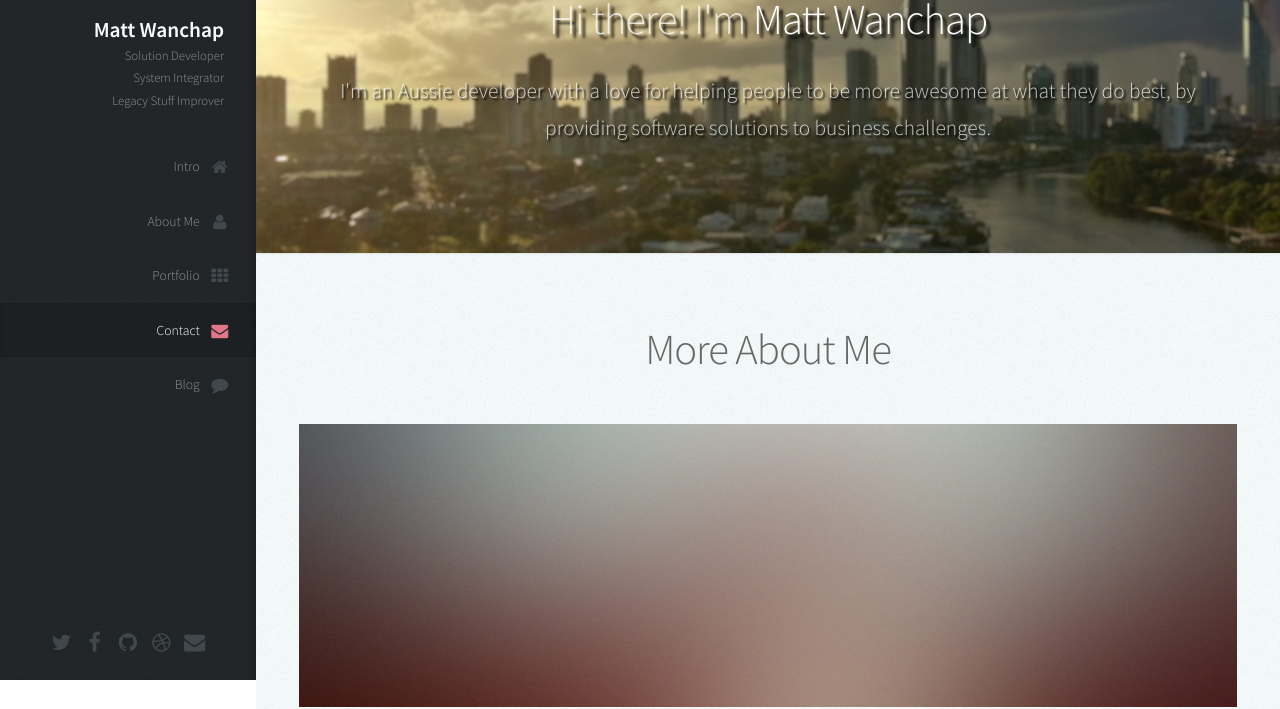
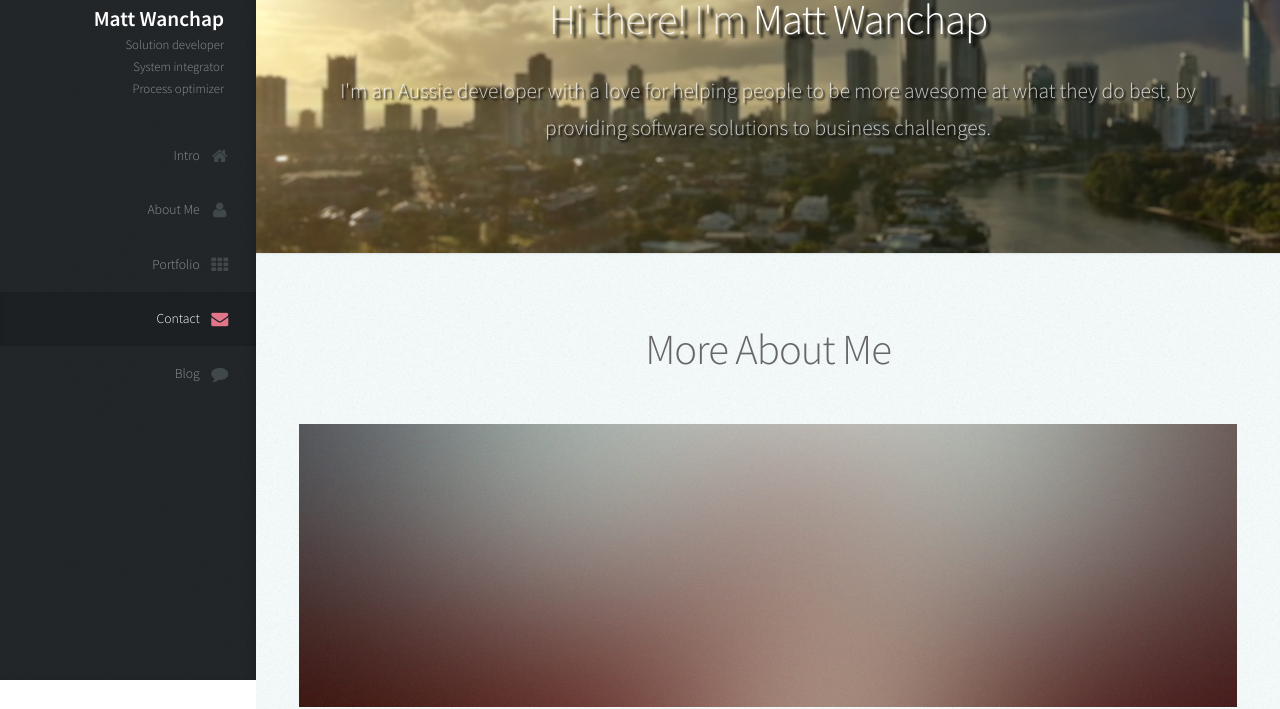
Before and after one commit to mwanchap/mwanchap.github.io, a plain HTML site: page index.html in a window 1280 px wide. Shown: the part 120-829 px from the top of the page. Drawn offline with Linux system fonts and the light colour scheme.

Commit message:
First build output from graze ssg

```diff
--- a/index.html
+++ b/index.html
@@ -1,4 +1,3 @@
-<!DOCTYPE HTML>
 <html lang="en">
 <head>
     <title>Matt Wanchap</title>
@@ -22,6 +21,7 @@
 </head>
 <body>
 
+
 <!-- Header -->
 <div id="header" class="skel-layers-fixed">
 
@@ -31,9 +31,10 @@
         <div id="logo">
             <span class="image avatar"><img src="/assets/images/me.jpg" alt="" /></span>
             <h1 id="title">Matt Wanchap</h1>
-							<p>Solution Developer</p>
-							<p>System Integrator</p>
-							<p>Legacy Stuff Improver</p>
+
+                <p>Solution developer</p>
+                <p>System integrator</p>
+                <p>Process optimizer</p>
         </div>
 
         <!-- Nav -->
@@ -46,19 +47,10 @@
                 <li><a href="http://blog.wanchap.com" id="foobar-link"><span class="icon fa-comment label">Blog</span></a></li>
             </ul>
         </nav>
-
     </div>
 
     <div class="bottom">
-
         <!-- Social Icons -->
-						<ul class="icons">
-							<li><a href="#" class="icon fa-twitter"><span class="label">Twitter</span></a></li>
-							<li><a href="#" class="icon fa-facebook"><span class="label">Facebook</span></a></li>
-							<li><a href="#" class="icon fa-github"><span class="label">Github</span></a></li>
-							<li><a href="#" class="icon fa-dribbble"><span class="label">Dribbble</span></a></li>
-							<li><a href="#" class="icon fa-envelope"><span class="label">Email</span></a></li>
-						</ul>
 
     </div>
 
@@ -73,7 +65,7 @@
 
             <header>
                 <h2 class="alt">Hi there! I&apos;m <strong>Matt Wanchap</strong></h2>
-								<p>I&apos;m an Aussie developer with a love for helping people to be more awesome at what they do best, by providing software solutions to business challenges.</p>
+                <p>I'm an Aussie developer with a love for helping people to be more awesome at what they do best, by providing software solutions to business challenges.</p>
             </header>
 
         </div>
@@ -101,12 +93,8 @@
 
             </ul>
 
-                            <!--<p>Ever since my parents brought home my first computer when I was about 7, I&apos;d always wanted to be a computer programmer.  I figured it probably wouldn&apos;t be too hard, so I decided I&apos;d teach myself from an old Perl reference manual. You can probably guess that it didn't go too well.  I re-discovered programming in high school with VB6, my childhood enthusiasm was back! I jumped straight into an IT degree, first chance I had, and loved it (all the programming courses, at least).  During my postgrad year I worked part-time at a small web development company called &quot;Creative Infusion&quot; and once again made the mistake of thinking, how hard could it be?  So I ambitiously tried to start my own little web development business; unfortunately being fresh out of an IT degree I didn&apos;t have much in the way of business skills, so it was a very humbling experience!</p>-->
-
             <p>Ever since my parents brought home my first computer when I was in grade 3, I&apos;d wanted to be a computer programmer.  I first started programming in high school and jumped straight into an IT degree at uni.  During my postgrad year I worked part-time at a small web development company called Creative Infusion (which no longer exists) and, full of the hubris of youth I thought, how hard could it be?  So I ambitiously tried to start my own little web development business; unfortunately being fresh out of an IT degree I didn&apos;t have much in the way of business skills, so it was a very humbling experience!</p>
-
             <p>Since then I&apos;ve developed solutions for the <a href="http://www.caradata.com/">healthcare</a>, <a href="http://www.hills.com.au/">business services</a> and <a href="http://www.centrepointalliance.com.au/">finance</a> industries, as well as teaching two classes (C# programming and web dev) as a teacher at the <a href="http://acit.edu.au/">Australian College of IT</a>.</p>
-
             <p>In 2014 I somehow convinced an amazing woman to marry me and the adventures we&apos;ve been on so far have been the best yet!</p>
         </div>
     </section>
@@ -176,11 +164,14 @@
     </ul>
 
 </div>
+
     <script>
-  (function(i,s,o,g,r,a,m){i['GoogleAnalyticsObject']=r;i[r]=i[r]||function(){
-  (i[r].q=i[r].q||[]).push(arguments)},i[r].l=1*new Date();a=s.createElement(o),
-  m=s.getElementsByTagName(o)[0];a.async=1;a.src=g;m.parentNode.insertBefore(a,m)
-  })(window,document,'script','//www.google-analytics.com/analytics.js','ga');
+        (function (i, s, o, g, r, a, m) {
+            i['GoogleAnalyticsObject'] = r; i[r] = i[r] || function () {
+                (i[r].q = i[r].q || []).push(arguments)
+            }, i[r].l = 1 * new Date(); a = s.createElement(o),
+                m = s.getElementsByTagName(o)[0]; a.async = 1; a.src = g; m.parentNode.insertBefore(a, m)
+        })(window, document, 'script', '//www.google-analytics.com/analytics.js', 'ga');
 
         ga('create', 'UA-63622538-1', 'auto');
         ga('send', 'pageview');
```
Lines whose indentation alone changed are shown as unchanged.
